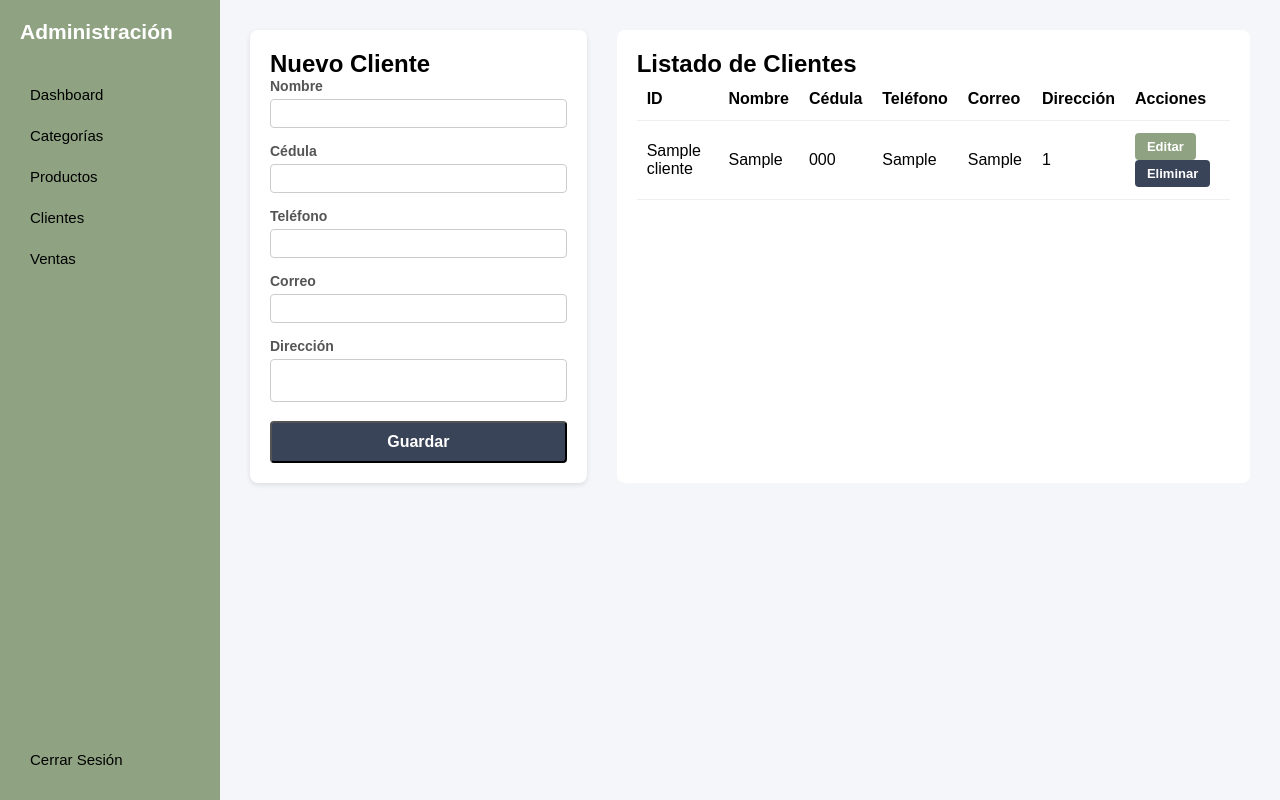
After one commit to AxelCarrill0/Sistema_Flask, a Flask app: page /clientes in a window 1280 px wide. The commit adds this page. Run offline with Flask 3, Linux system fonts and the light colour scheme; the visitor is signed in with stand-in values (Sample User, id 1); tables that the repository leaves empty or names only in its code hold one stand-in row (values such as "Sample post").

Commit message:
Implementacion clientes by E

```diff
--- a/app.py
+++ b/app.py
@@ -3,6 +3,7 @@ from config.database import mysql, configurar_db
 from controllers.auth_controller import auth_bp
 from controllers.categories_controller import categories_bp
 from controllers.products_controller import products_bp
+from controllers.customers_controller import customers_bp
 
 app = Flask(__name__)
 
@@ -13,6 +14,7 @@ app.secret_key = 'sistema_flask_secret_key_123'
 app.register_blueprint(auth_bp)
 app.register_blueprint(categories_bp)
 app.register_blueprint(products_bp)
+app.register_blueprint(customers_bp)
 
 @app.route('/')
 def index():
--- /dev/null
+++ b/controllers/customers_controller.py
@@ -0,0 +1,105 @@
+from flask import Blueprint, render_template, request, redirect, session
+from models.customer import Cliente
+
+customers_bp = Blueprint('clientes', __name__)
+
+#Listar Clientes
+@customers_bp.route('/clientes')
+def listarclientes():
+
+    if 'usuario' not in session:
+        return redirect('/login')
+
+    obj_cliente = Cliente()
+
+    texto_busqueda = request.args.get('buscar')
+
+    if texto_busqueda:
+        clientes = obj_cliente.buscar(texto_busqueda)
+    else:
+        clientes = obj_cliente.obtener_clientes()
+
+    return render_template(
+        'customers/customers.html',
+        clientes=clientes
+    )
+
+#Crear
+@customers_bp.route('/clientes/crear', methods=['POST'])
+def crear():
+
+    if 'usuario' not in session:
+        return redirect('/login')
+
+    nombre = request.form['nombre']
+    cedula = request.form['cedula']
+    telefono = request.form['telefono']
+    correo = request.form['correo']
+    direccion = request.form['direccion']
+
+    obj_cliente = Cliente()
+
+    obj_cliente.crear(
+        nombre,
+        cedula,
+        telefono,
+        correo,
+        direccion
+    )
+
+    return redirect('/clientes')
+
+#Editar
+@customers_bp.route('/clientes/editar/<int:id>')
+def editar(id):
+
+    if 'usuario' not in session:
+        return redirect('/login')
+
+    obj_cliente = Cliente()
+
+    cliente = obj_cliente.obtener_por_id(id)
+
+    return render_template(
+        'customers/edit_customer.html',
+        cliente=cliente
+    )
+
+#Actualizar
+@customers_bp.route('/clientes/actualizar/<int:id>', methods=['POST'])
+def actualizar(id):
+
+    if 'usuario' not in session:
+        return redirect('/login')
+
+    nombre = request.form['nombre']
+    cedula = request.form['cedula']
+    telefono = request.form['telefono']
+    correo = request.form['correo']
+    direccion = request.form['direccion']
+
+    obj_cliente = Cliente()
+
+    obj_cliente.actualizar(
+        id,
+        nombre,
+        cedula,
+        telefono,
+        correo,
+        direccion
+    )
+
+    return redirect('/clientes')
+
+#Eliminar
+@customers_bp.route('/clientes/eliminar/<int:id>')
+def eliminar(id):
+
+    if 'usuario' not in session:
+        return redirect('/login')
+
+    obj_cliente = Cliente()
+
+    obj_cliente.eliminar(id)
+
+    return redirect('/clientes')
--- a/models/customer.py
+++ b/models/customer.py
@@ -0,0 +1,80 @@
+from models.base_model import BaseModel
+from config.database import mysql
+
+class Cliente(BaseModel):
+
+    def __init__(self):
+        super().__init__('clientes', 'id_cliente')
+
+    def obtener_clientes(self):
+        return self.obtener_todos()
+
+    def crear(self, nombre, cedula, telefono, correo, direccion):
+        cursor = mysql.connection.cursor()
+
+        sql = """
+        INSERT INTO clientes
+        (nombre, cedula, telefono, correo, direccion)
+        VALUES (%s, %s, %s, %s, %s)
+        """
+
+        cursor.execute(sql, (
+            nombre,
+            cedula,
+            telefono,
+            correo,
+            direccion
+        ))
+
+        mysql.connection.commit()
+        cursor.close()
+
+    def actualizar(self, id_cliente, nombre, cedula, telefono, correo, direccion):
+        cursor = mysql.connection.cursor()
+
+        sql = """
+        UPDATE clientes
+        SET nombre=%s,
+            cedula=%s,
+            telefono=%s,
+            correo=%s,
+            direccion=%s
+        WHERE id_cliente=%s
+        """
+
+        cursor.execute((
+            sql
+        ), (
+            nombre,
+            cedula,
+            telefono,
+            correo,
+            direccion,
+            id_cliente
+        ))
+
+        mysql.connection.commit()
+        cursor.close()
+
+    def eliminar(self, id_cliente):
+        super().eliminar(id_cliente)
+
+    def buscar(self, texto):
+        cursor = mysql.connection.cursor()
+
+        sql = """
+        SELECT *
+        FROM clientes
+        WHERE nombre LIKE %s
+        OR cedula LIKE %s
+        """
+
+        criterio = f"%{texto}%"
+
+        cursor.execute(sql, (criterio, criterio))
+
+        resultado = cursor.fetchall()
+
+        cursor.close()
+
+        return resultado
--- /dev/null
+++ b/templates/customers/customers.html
@@ -0,0 +1,98 @@
+{% extends 'layout.html' %}
+
+{% block custom_css %}
+<link rel="stylesheet" href="{{ url_for('static', filename='css/products.css') }}">
+{% endblock %}
+
+{% block titulo %}Clientes - Sistema Mueblería{% endblock %}
+
+{% block contenido %}
+<div class="crud-container">
+
+    <div class="form-card">
+        <h2>Nuevo Cliente</h2>
+
+        <form action="/clientes/crear" method="POST">
+
+            <div class="form-group">
+                <label for="nombre">Nombre</label>
+                <input type="text" id="nombre" name="nombre" required>
+            </div>
+
+            <div class="form-group">
+                <label for="cedula">Cédula</label>
+                <input type="text" id="cedula" name="cedula" required>
+            </div>
+
+            <div class="form-group">
+                <label for="telefono">Teléfono</label>
+                <input type="text" id="telefono" name="telefono">
+            </div>
+
+            <div class="form-group">
+                <label for="correo">Correo</label>
+                <input type="email" id="correo" name="correo">
+            </div>
+
+            <div class="form-group">
+                <label for="direccion">Dirección</label>
+                <textarea id="direccion" name="direccion" rows="3"></textarea>
+            </div>
+
+            <button type="submit" class="btn-save">
+                Guardar
+            </button>
+
+        </form>
+    </div>
+
+    <div class="table-card">
+        <h2>Listado de Clientes</h2>
+
+        <table>
+            <thead>
+                <tr>
+                    <th>ID</th>
+                    <th>Nombre</th>
+                    <th>Cédula</th>
+                    <th>Teléfono</th>
+                    <th>Correo</th>
+                    <th>Dirección</th>
+                    <th>Acciones</th>
+                </tr>
+            </thead>
+
+            <tbody>
+
+                {% for cliente in clientes %}
+
+                <tr>
+                    <td>{{ cliente.0 }}</td>
+                    <td>{{ cliente.1 }}</td>
+                    <td>{{ cliente.2 }}</td>
+                    <td>{{ cliente.3 }}</td>
+                    <td>{{ cliente.4 }}</td>
+                    <td>{{ cliente.5 }}</td>
+
+                    <td>
+                        <a href="/clientes/editar/{{ cliente.0 }}"
+                           class="btn-edit">
+                           Editar
+                        </a>
+
+                        <a href="/clientes/eliminar/{{ cliente.0 }}"
+                           class="btn-delete"
+                           onclick="return confirm('¿Seguro que deseas eliminar este cliente?');">
+                           Eliminar
+                        </a>
+                    </td>
+                </tr>
+
+                {% endfor %}
+
+            </tbody>
+        </table>
+    </div>
+
+</div>
+{% endblock %}
--- a/templates/layout.html
+++ b/templates/layout.html
@@ -19,7 +19,7 @@
                 <a href="/dashboard">Dashboard</a>
                 <a href="/categorias">Categorías</a>
                 <a href="/productos">Productos</a>
-                <a href="#">Clientes</a>
+                <a href="/clientes">Clientes</a>
                 <a href="#">Ventas</a>
             </nav>
             <div class="logout">
```
Also changed, not shown: templates/customers/edit_customer.html (added, +79 -0 lines).
